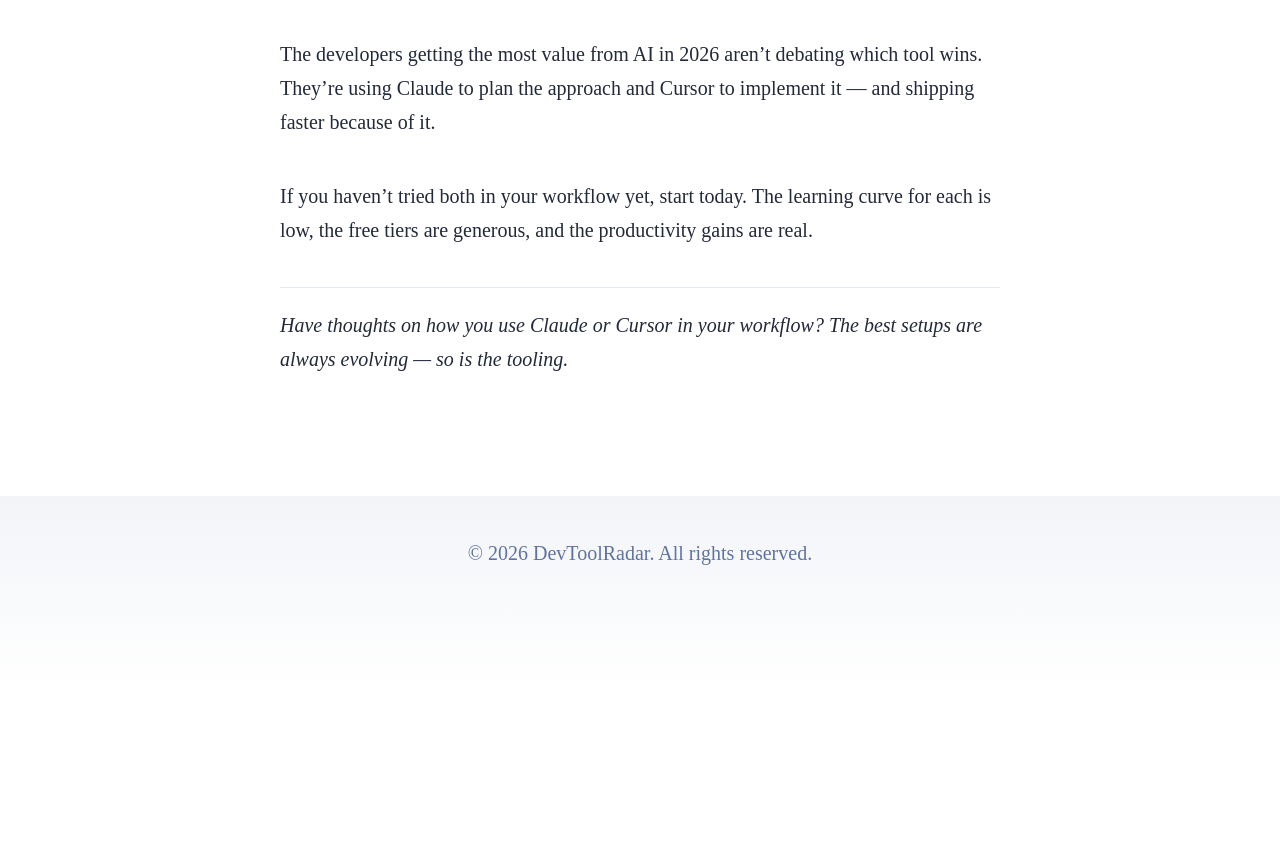
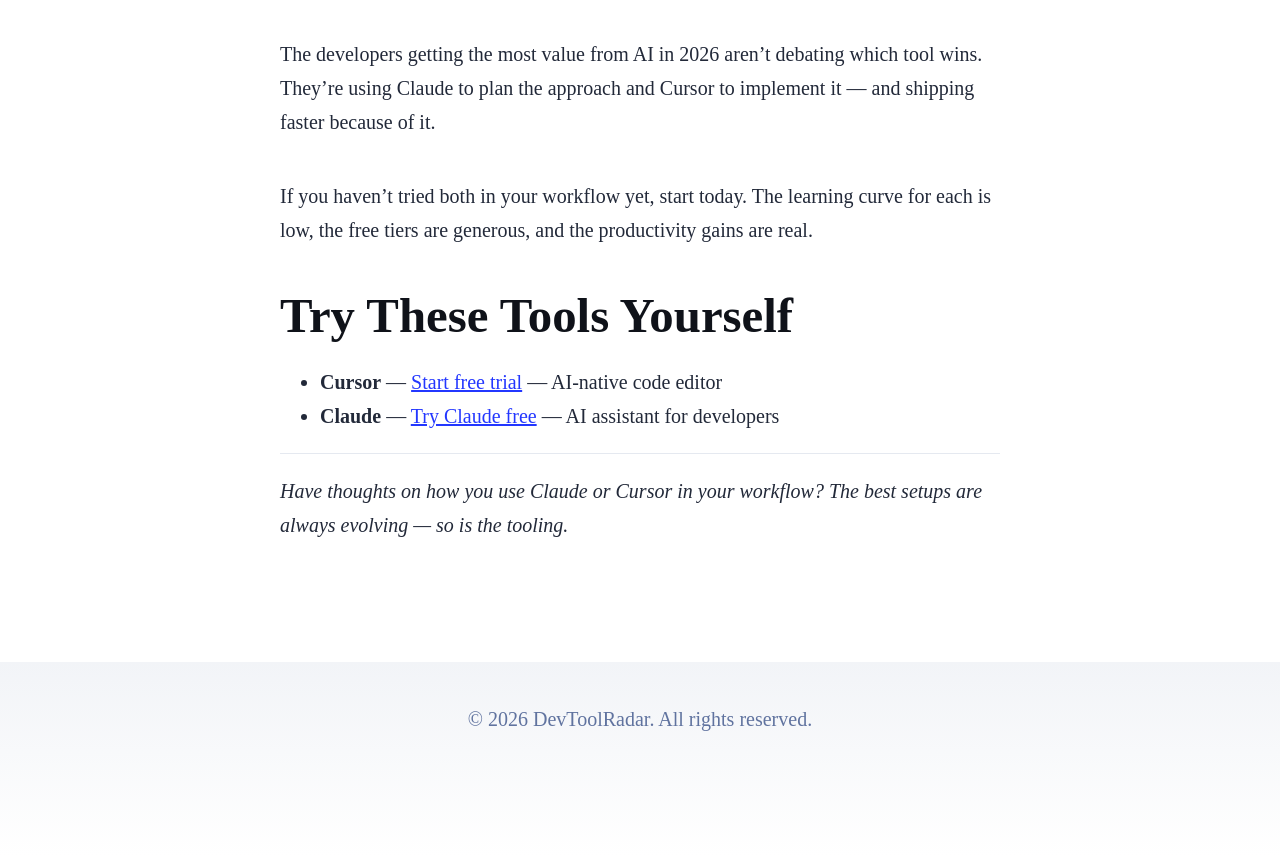
Before and after one commit to OnKodr-dev/devtoolradar, an Astro site: page /blog/claude-vs-cursor-2025 in a window 1280 px wide. Shown: the part 7306-8162 px from the top of the page. Before the commit the page ends 7996 px from the top, so only its background shows below. Built offline with nearby package versions, Linux system fonts and the light colour scheme; Astro itself is replaced by a stand-in of ours.

Commit message:
add cta links to article

```diff
--- a/src/content/blog/claude-vs-cursor-2025.md
+++ b/src/content/blog/claude-vs-cursor-2025.md
@@ -144,6 +144,11 @@ The developers getting the most value from AI in 2026 aren't debating which tool
 
 If you haven't tried both in your workflow yet, start today. The learning curve for each is low, the free tiers are generous, and the productivity gains are real.
 
+## Try These Tools Yourself
+
+- **Cursor** — [Start free trial](https://cursor.com) — AI-native code editor
+- **Claude** — [Try Claude free](https://claude.ai) — AI assistant for developers
+
 ---
 
 *Have thoughts on how you use Claude or Cursor in your workflow? The best setups are always evolving — so is the tooling.*
```
